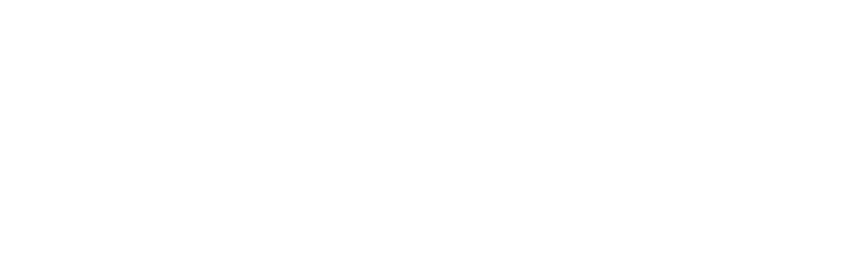
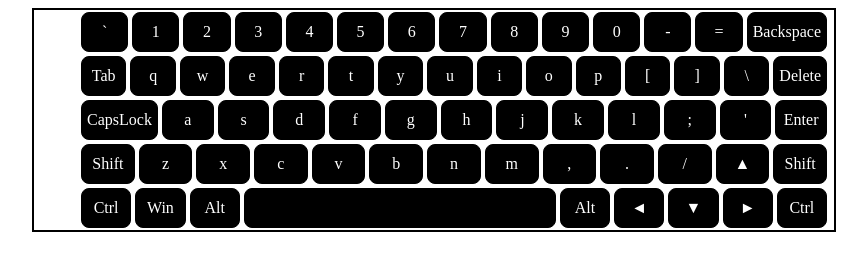
Before and after one commit to Andreyjkov/VirtualKeyboard, a plain HTML site: page index.html in a window 1280 px wide. Shown: the whole page, without its empty margins (206-1073 px from the left). Drawn offline with Linux system fonts and the light colour scheme.

Commit message:
feat: add  class Button,  generateBtn, renderKeyBoard, display keyboard in HTML

```diff
--- a/index.html
+++ b/index.html
@@ -5,6 +5,8 @@
     <meta http-equiv="X-UA-Compatible" content="IE=edge">
     <meta name="viewport" content="width=device-width, initial-scale=1.0">
     <title>RSS Virtual Keyboard</title>
+    <script type="module" src="./keyBase.js"></script>
+    <script type="module" src="./index.js"></script>
     <link rel="stylesheet" href="style.css" />
 </head>
 <body>
@@ -13,6 +15,5 @@
 
 
 
-    <script src="./index.js"></script>
 </body>
 </html>
--- a/index.js
+++ b/index.js
@@ -1 +1,66 @@
-// const arrKeyboard =[]
+import { keyBase } from './keyBase.js';
+
+
+const main = document.createElement("main");
+const keyBoard = document.createElement("section");
+
+// const row = document.createElement("div")
+// row.className = `row`
+
+let language = "eng";
+// console.log(language);
+//значения кнопок
+class Button {
+  constructor({ code, value, valueShift, keySpecial }) {
+    this.code = code;
+    this.value = value;
+    this.valueShift = valueShift;
+    this.keySpecial = keySpecial;
+    this.language = language;
+  }
+  //создание кнопки
+  generateBtn() {
+    const btn = document.createElement("li");
+    let temp = "";
+    if (this.keySpecial) {
+      btn.className = `btn  ${this.keySpecial}`;
+    } else {
+      btn.className = `btn ${this.code}`;
+    }
+    temp += `<span class="span">${this.value}</span>`;
+    temp += `<span class="none">${this.value}</span>`;
+    btn.innerHTML = temp;
+    return btn;
+  }
+}
+
+
+const renderKeyBoard = () => {
+//   keyBoard.remove();
+//   main.appendChild(keyBoard);
+//   keyBoard.innerHTML = "";
+
+  keyBase[language].map((el, id) => {
+    const row = document.createElement("ul");
+    row.className = `row row-${id}`;
+    keyBoard.appendChild(row);
+    return el.map((item) => {
+      const btnEl = new Button({ ...item });
+      return row.appendChild(btnEl.generateBtn());
+    });
+  });
+  return keyBoard
+};
+renderKeyBoard()
+
+
+const init =() => {
+    document.body.appendChild(main);
+    main.appendChild(keyBoard)
+
+}
+ init ()
+
+// main.appendChild(keyBoard);
+// main.appendChild(renderKeyBoard)
+// keyBoard.appendChild(row)
--- a/keyBase.js
+++ b/keyBase.js
@@ -1,4 +1,5 @@
-const keyBase = {
+
+export const keyBase = {
   eng: [
     [
       // row 0
--- a/style.css
+++ b/style.css
@@ -1,4 +1,41 @@
-/* #keyboard {
-    border: 2px solid green;
-    border-radius: 5px;
-   } */
+main {
+  border: 2px solid black;
+  max-width: 800px;
+  display: flex;
+  flex-direction: column;
+  margin: 0 auto;
+}
+section {
+  display: flex;
+  flex-direction: column;
+  margin: 0px 5px;
+}
+
+.row {
+  display: flex;
+  flex-direction: row;
+  justify-content: space-between;
+  max-width: 800px;
+  margin: 0 0;
+}
+.btn {
+  border-radius: 8px;
+  border: 1.2px solid black;
+  margin: 2px;
+  padding: 10px 5px;
+  flex: 1;
+  text-align: center;
+  background-color: rgb(0, 0, 0);
+  color: #ffff;
+  list-style-type: none;
+}
+
+.Space {
+    min-width: 300px;
+}
+
+
+
+.none {
+  display: none;
+}
```
